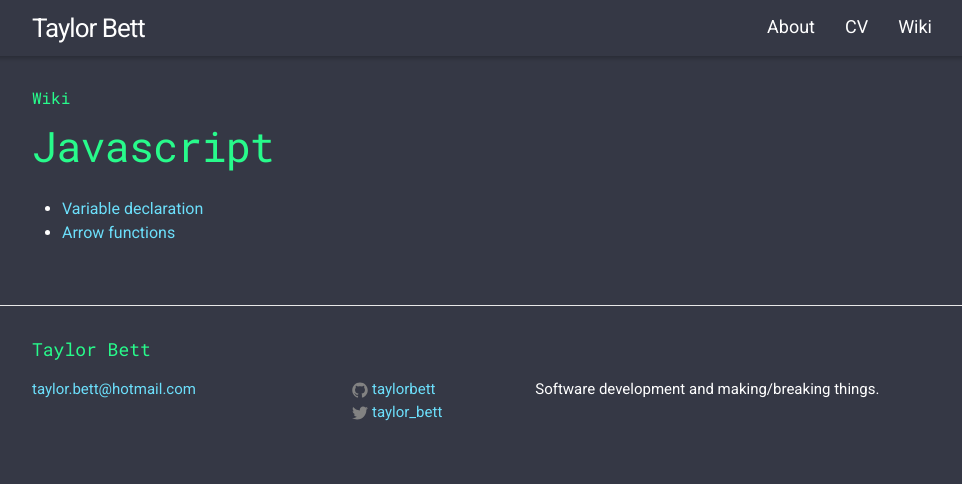
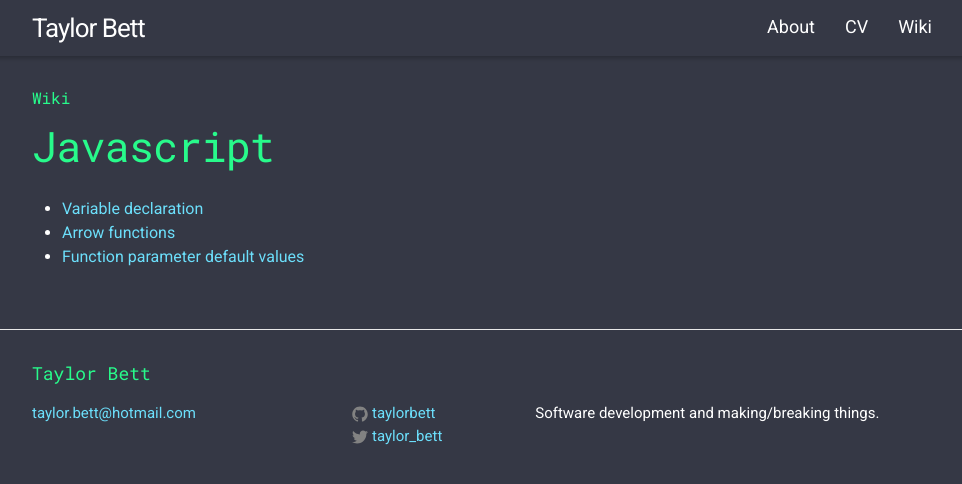
Before and after one commit to TaylorBett/taylorbett.github.io, a Jekyll site: the page built from wiki/js/js-wiki.md, in a window 1280 px wide. Shown: the top 484 px of the page, without its empty margins (158-1120 px from the left). Built offline with Jekyll 4.4.1, drawn with Linux system fonts in a browser that asks for light colours.

Commit message:
Update listings

```diff
--- a/wiki/js/js-wiki.md
+++ b/wiki/js/js-wiki.md
@@ -9,3 +9,4 @@ parent:
 
 - [Variable declaration](/wiki/variable-declaration)
 - [Arrow functions](/wiki/arrow-functions)
+- [Function parameter default values](/wiki/javascript/default-parameter-values)
```
Also changed, not shown: wiki.md (+1 -0 lines).
